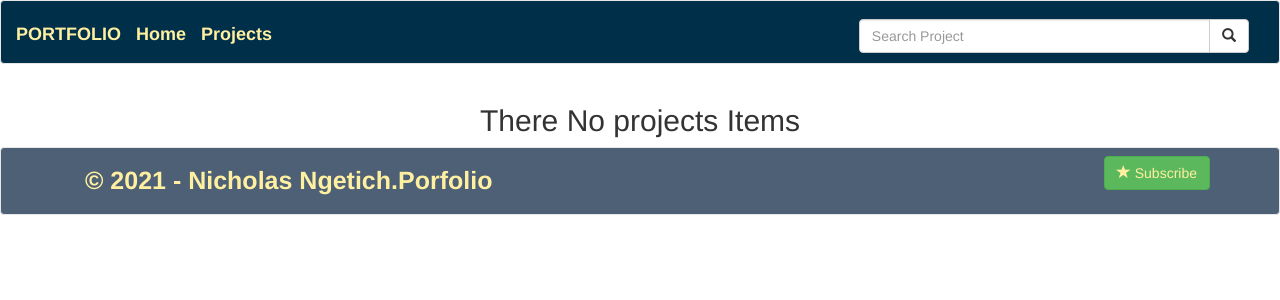
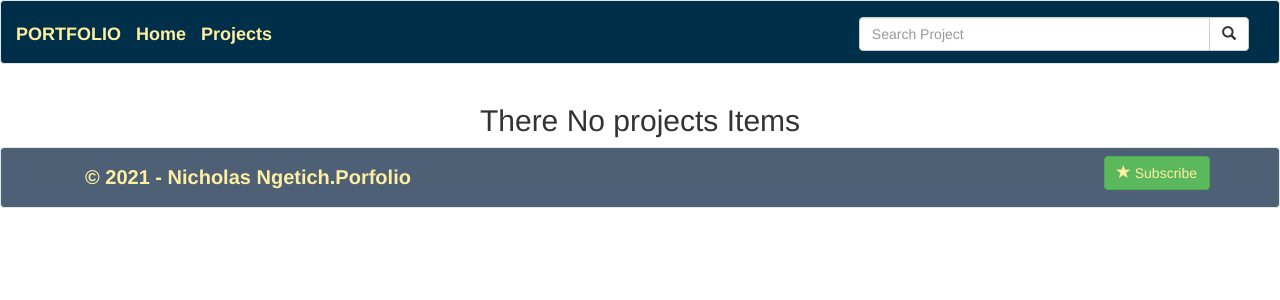
Before and after one commit to ngetichnicholas/Portfolio-Django, a Django app: page / in a window 1280 px wide. Shown: the top 300 px of the page. Run offline with Django 3.2, Linux system fonts and the light colour scheme; data that the repository does not hold is empty; some libraries are stand-ins or nearby versions.

Commit message:
Deployment

```diff
--- a/projects/static/css/index.css
+++ b/projects/static/css/index.css
@@ -9,7 +9,6 @@
 }
 nav a {
   color: #FFEFA1 !important;
-  font-size: 25px;
 }
 a {
   color: blue;
@@ -41,5 +40,5 @@
   width: 100%;
 }
 body {
-  font-size: 25px;
+  font-size: 20px;
 }
```
